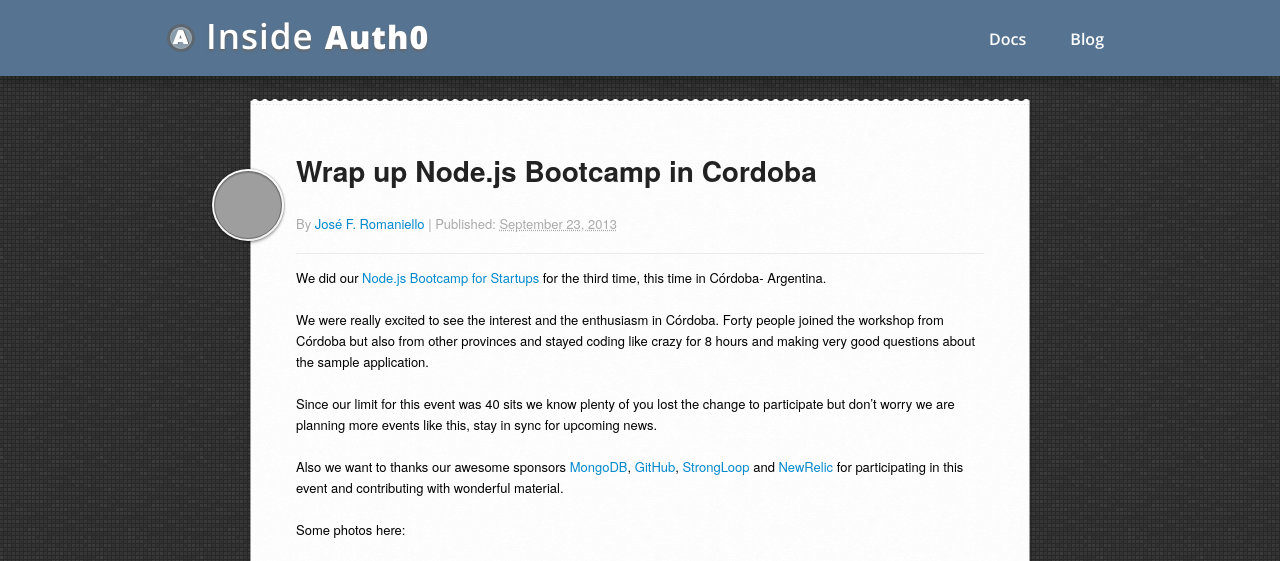
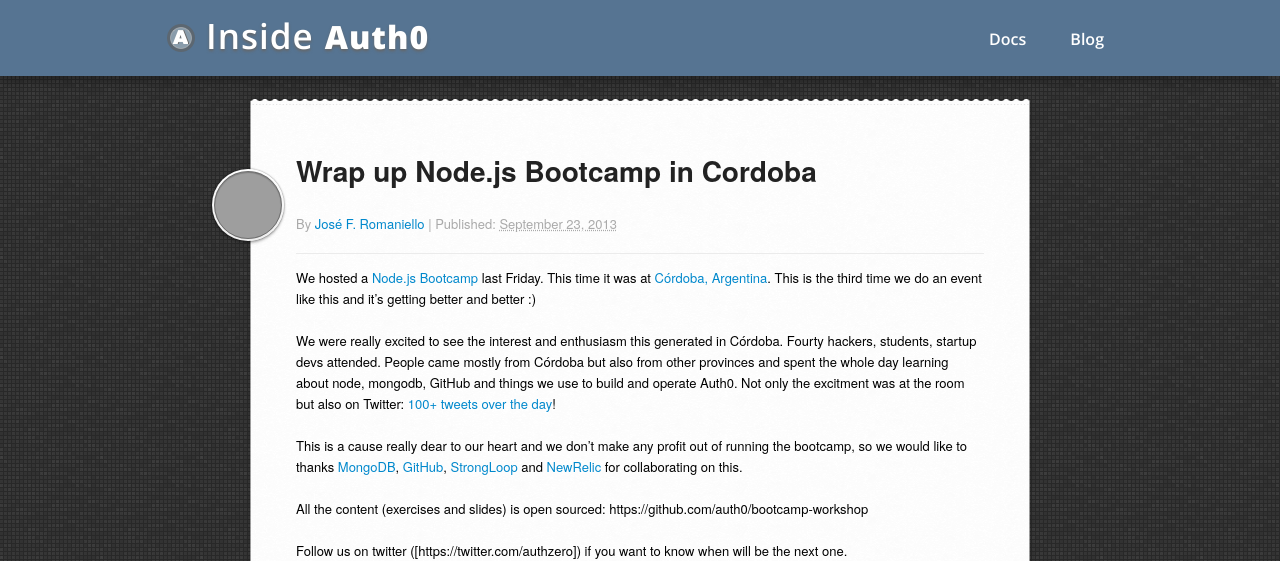
Before and after one commit to isabella232/inside-auth0, a Jekyll site: the page built from _posts/2013-09-23-node-bootcamp-in-cordoba.markdown, in a window 1280 px wide, cut to the strip 0-561 px from the top of the page. Built offline with Jekyll 4.4.1, drawn with Linux system fonts in a browser that asks for light colours; Markdown is read by kramdown in place of the engine named in the settings; comment, search, counter and statistics services are not loaded; some of the changed text lies outside the part shown; grey boxes are pictures that could not be loaded.

Commit message:
Update 2013-09-23-node-bootcamp-in-cordoba.markdown

```diff
--- a/_posts/2013-09-23-node-bootcamp-in-cordoba.markdown
+++ b/_posts/2013-09-23-node-bootcamp-in-cordoba.markdown
@@ -11,16 +11,20 @@ tags:
 - bootcamp
 ---
 
-We did our [Node.js Bootcamp for Startups](http://nodejsbootcamp.com/) for the third time, this time in Córdoba- Argentina.
+We hosted a [Node.js Bootcamp](http://nodejsbootcamp.com/) last Friday. This time it was at [Córdoba, Argentina](https://maps.google.com.ar/maps?q=cordoba+argentina&hl=en&ie=UTF8&sll=-34.625863,-58.433533&sspn=0.42942,0.845261&hnear=C%C3%B3rdoba,+C%C3%B3rdoba+Province&t=m&z=12). This is the third time we do an event like this and it's getting better and better :)
 
-We were really excited to see the interest and the enthusiasm in Córdoba. Forty people joined the workshop from Córdoba but also from other provinces and stayed coding like crazy for 8 hours and making very good questions about the sample application.
+We were really excited to see the interest and enthusiasm this generated in Córdoba. Fourty hackers, students, startup devs attended. People came mostly from Córdoba but also from other provinces and spent the whole day learning about node, mongodb, GitHub and things we use to build and operate Auth0. Not only the excitment was at the room but also on Twitter: [100+ tweets over the day](https://twitter.com/search?q=%23cbanodebootcamp&src=typd&f=realtime)!
 
-Since our limit for this event was 40 sits we know plenty of you lost the change to participate but don't worry we are planning more events like this, stay in sync for upcoming news.
+This is a cause really dear to our heart and we don't make any profit out of running the bootcamp, so we would like to thanks [MongoDB](http://www.mongodb.com/), [GitHub](http://github.com), [StrongLoop](http://strongloop.com) and [NewRelic](http://newrelic.com) for collaborating on this.
 
-Also we want to thanks our awesome sponsors [MongoDB](http://www.mongodb.com/), [GitHub](http://github.com), [StrongLoop](http://strongloop.com) and [NewRelic](http://newrelic.com) for participating in this event and contributing with wonderful material.
+All the content (exercises and slides) is open sourced: https://github.com/auth0/bootcamp-workshop
+
+Follow us on twitter ([https://twitter.com/authzero]) if you want to know when will be the next one.
 
 Some photos here:
 
 <iframe
 	src="https://cloudup.com/cZGzW87kJPX?chromeless"
 	style="width: 100%;height: 550px;border: 1px solid grey;"></iframe>
+
+If you are interested in hosting a bootcamp like this in your city, please get [in touch with us](bootcamp@auth0.com)!
```
